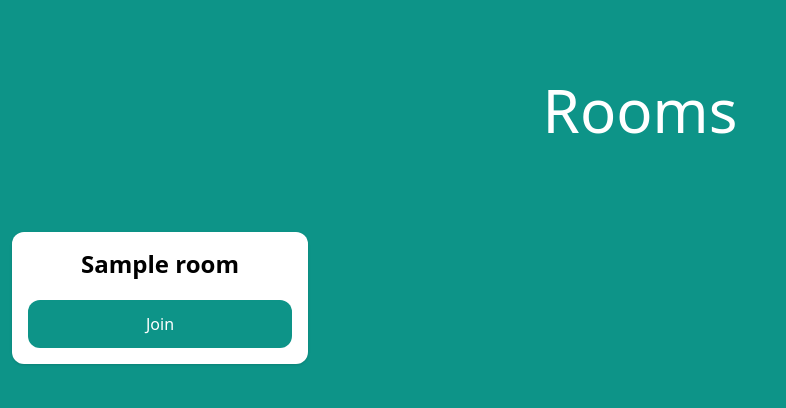
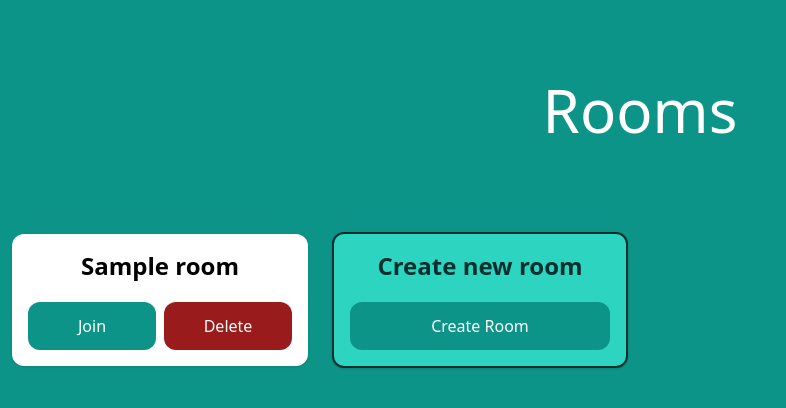
Before and after one commit to Younes-ch/chat_website, a Django app: page /rooms/ in a window 1280 px wide. Shown: the part 96-504 px from the top of the page, without its empty margins (0-786 px from the left). Run offline with Django 4.2, Linux system fonts and the light colour scheme; a user stored in the database is signed in; tables that the repository leaves empty hold one stand-in row (values such as "Sample post"); some libraries are stand-ins or nearby versions.

Commit message:
Added Room Creation & Deletion functionality

```diff
--- a/room/templates/room/rooms.html
+++ b/room/templates/room/rooms.html
@@ -12,18 +12,27 @@
             <div class="w-full lg:w-1/4 px-3 py-3">
                 <div class="p-4 bg-white shadow rounded-xl text-center">
                     <h2 class="mb-5 text-2xl font-semibold"> {{ room }} </h2>
-                    <a href="{% url 'room_detail' room.slug %}" class="px-5 py-3 block rounded-xl text-white bg-teal-600 hover:bg-teal-700">Join</a>
-
+                    <div class="flex justify-center items-center space-x-2">
+                        <a href="{% url 'room_detail' room.slug %}" class="w-1/2 px-5 py-3 rounded-xl text-white bg-teal-600 hover:bg-teal-700">Join</a>
+                        <a href="{% url 'room_delete' room.slug %}" class="w-1/2 px-5 py-3 rounded-xl text-white bg-red-800 hover:bg-red-900">Delete</a>
+                    </div>
                 </div>
             </div>
-        {% empty %}
+        {% endfor %}
+        {% if rooms %}
+            <div class="w-full lg:w-1/4 px-3 py-3 items-center justify-self-center">
+                <div class="p-4 bg-teal-400 shadow rounded-xl text-center border-2 border-teal-950">
+                    <h2 class="mb-5 text-2xl font-semibold text-teal-950"> Create new room </h2>
+                    <a href="{% url 'room_create'%}" class="px-5 py-3 block rounded-xl text-white bg-teal-600 hover:bg-teal-700">Create Room</a>
+                </div>
+            </div>
+        {% else %}
             <div class=" xl:ml-[37vw] w-full xl:w-1/4 px-3 py-3 items-center justify-self-center">
                 <div class="p-4 bg-teal-400 shadow rounded-xl text-center border-2 border-teal-950">
                     <h2 class="mb-5 text-2xl font-semibold text-teal-950"> No rooms available. </h2>
-                    <a href="#" class="px-5 py-3 block rounded-xl text-white bg-teal-600 hover:bg-teal-700">Create Room</a>
-
+                    <a href="{% url 'room_create'%}" class="px-5 py-3 block rounded-xl text-white bg-teal-600 hover:bg-teal-700">Create Room</a>
                 </div>
             </div>
-        {% endfor %}
+        {% endif %}
     </div>
 {% endblock content %}
--- a/room/urls.py
+++ b/room/urls.py
@@ -4,5 +4,8 @@ from . import views
 
 urlpatterns = [
     path('', views.list_rooms_view, name='rooms'),
+    path('create/', views.create_room_view, name='room_create'),
     path('<slug:slug>/', views.detail_room_view, name='room_detail'),
+    path('delete/<slug:slug>/', views.delete_room_view, name='room_delete')
+
 ]
--- a/room/views.py
+++ b/room/views.py
@@ -1,6 +1,10 @@
-from django.shortcuts import render
+from django.shortcuts import render, redirect
 from django.contrib.auth.decorators import login_required
 from .models import Room, Message
+
+from .forms import RoomForm
+
+from django.utils.text import slugify
 
 # Create your views here.
 
@@ -11,8 +15,36 @@ def list_rooms_view(request):
     return render(request, 'room/rooms.html', {'rooms': rooms})
 
 @login_required(login_url='login')
+def create_room_view(request):
+
+    if request.method == 'POST':
+        form = RoomForm(request.POST)
+
+        if form.is_valid():
+            try:
+                last_id = Room.objects.latest('id').id
+            except Room.DoesNotExist:
+                last_id = 0
+            room = form.save(commit=False)
+            room.slug = slugify(f"{room.name}-{last_id}")
+            room.save()
+            return redirect('rooms')
+
+    form = RoomForm()
+    context = {
+        'form': form
+    }
+    return render(request, 'room/room_create.html', context)
+
+@login_required(login_url='login')
 def detail_room_view(request, slug):
     room = Room.objects.get(slug=slug)
     messages = Message.objects.filter(room=room)[0:25]
 
     return render(request, 'room/room.html', {'room': room, 'messages': messages})
+
+@login_required(login_url='login')
+def delete_room_view(request, slug):
+    room = Room.objects.get(slug=slug)
+    room.delete()
+    return redirect('rooms')
```
Also changed, not shown: room/forms.py (added, +23 -0 lines), room/templates/room/room_create.html (added, +18 -0 lines).
